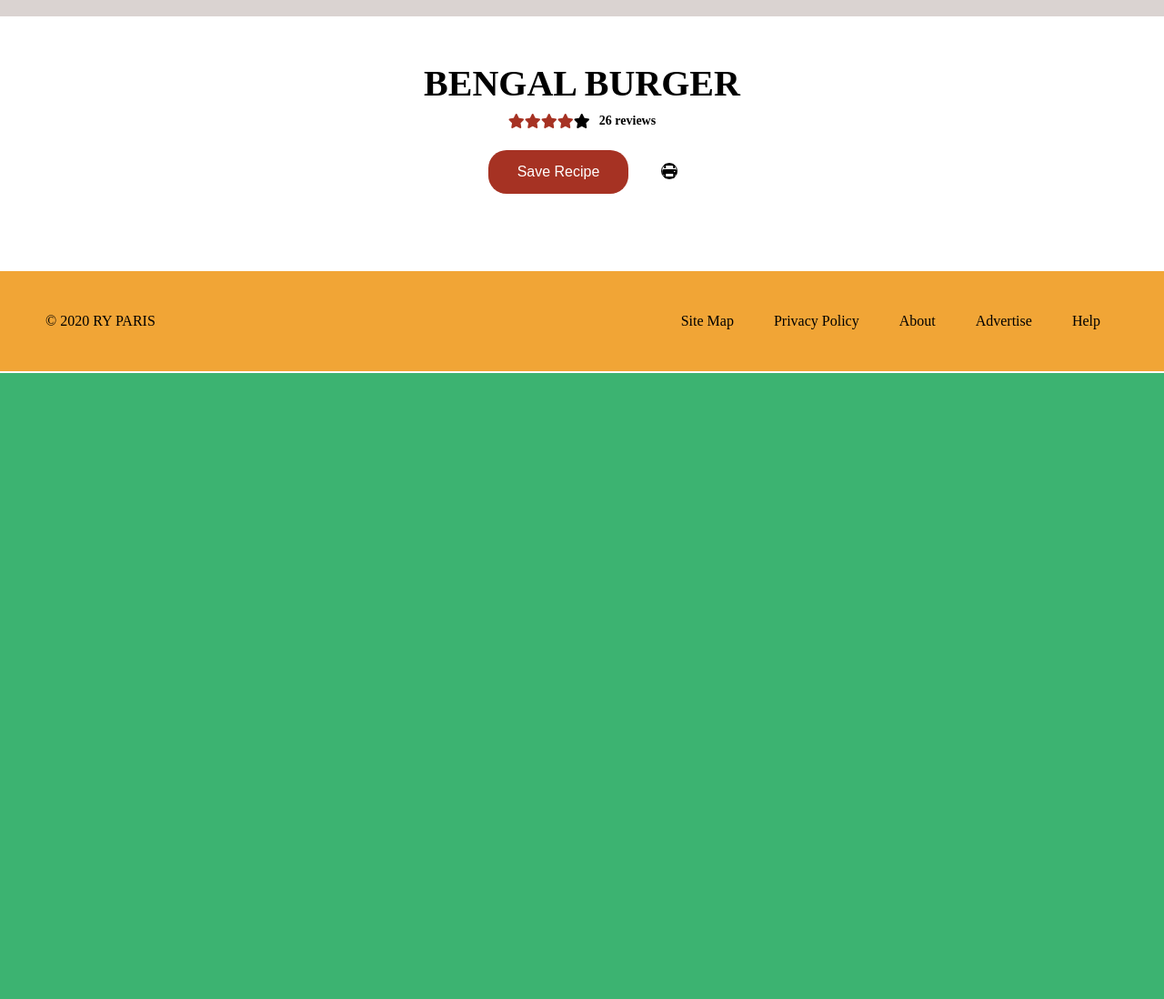
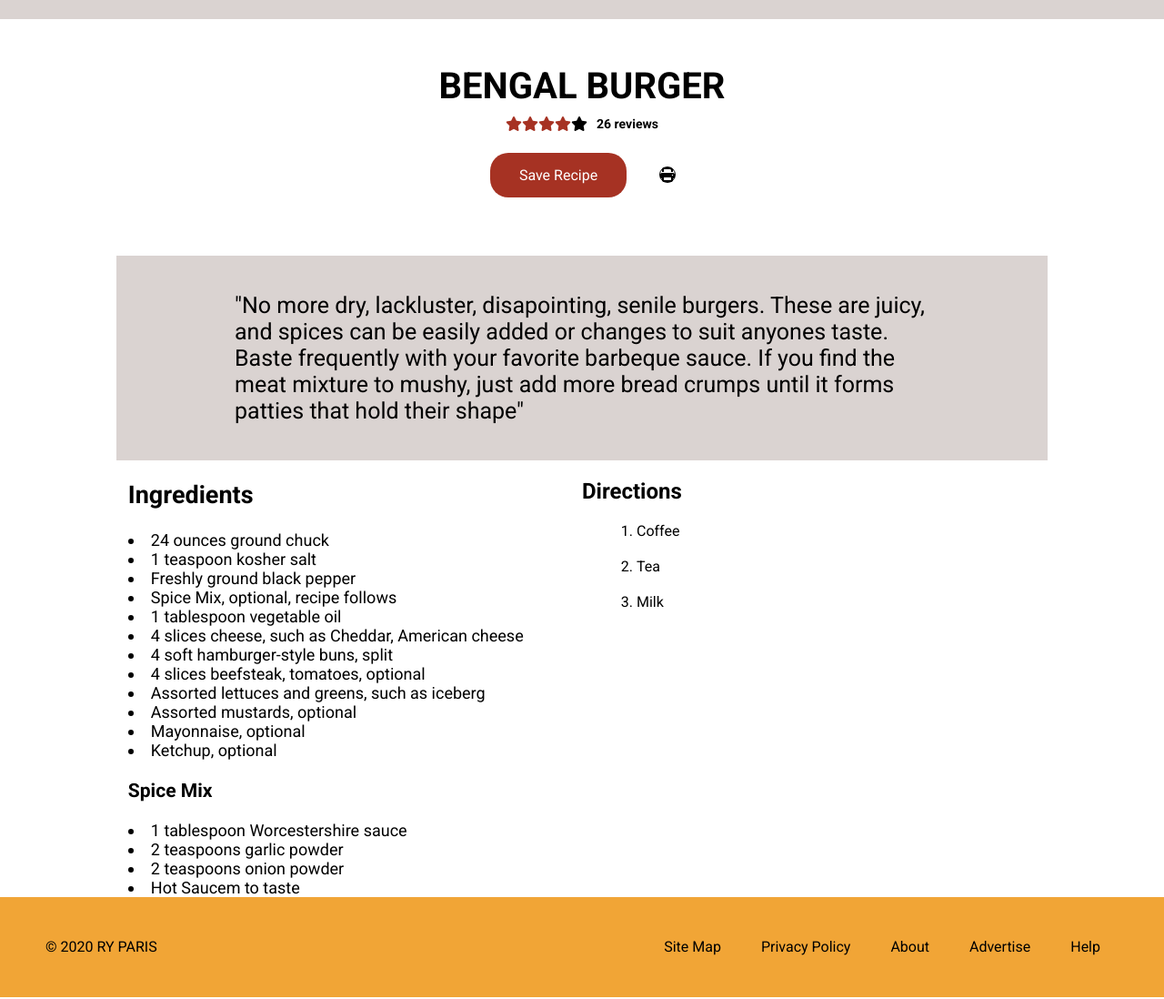
Before and after one commit to Acedavis9/paris-burger, a plain HTML site: page recipe.html in a window 1280 px wide. Shown: the part 820-1918 px from the top of the page at 91% size. Before the commit the page ends 1230 px from the top, so only its background shows below. Drawn offline with Linux system fonts and the light colour scheme.

Commit message:
main structure

```diff
--- a/css/style.css
+++ b/css/style.css
@@ -1,4 +1,7 @@
 
+* {
+    font-family: "Roboto", sans-serif;
+}
 .container {
     width:100%;
     height:auto;
@@ -36,6 +39,7 @@ ul li {
     background-image: url("../images/hero-image.jpg");
     background-color: aqua;
     position: relative;
+    background-size: cover;
 }
 .mainimage-recipe {
     height: 560px;
@@ -61,7 +65,7 @@ ul li {
     width: 100%;
     padding: 20px 0;
     color: black;
-    margin: 0; /* Ensure no extra margin */
+    margin: 0;
     position: relative;
 }
 .recipes {
@@ -73,13 +77,13 @@ ul li {
 }
 ul#recipe-img li {
     display: flex;
-    flex-direction: column; /* Stack children vertically */
-    align-items: center; /* Center horizontally */
-    justify-content: flex-end; /* Align h3 to the bottom */
-    margin: 20px; /* Space between items */
-    height: 240px; /* Set height for equal-sized containers */
-    width: 280px; /* Set width for equal-sized containers */
-    position: relative; /* Allow absolute positioning inside */
+    flex-direction: column;
+    align-items: center;
+    justify-content: flex-end;
+    margin: 20px;
+    height: 240px;
+    width: 280px;
+    position: relative;
 }
 
 .recipes img {
@@ -96,11 +100,11 @@ ul#recipe-img {
     margin: 0;
     text-align: center;
     background-color: white;
-    width: 100%; /* Full width of the container */
-    position: absolute; /* Position the heading absolutely at the bottom */
-    bottom: 0; /* Align to the bottom of the container */
+    width: 100%;
+    position: absolute;
+    bottom: 0;
     padding: 10px;
-    box-sizing: border-box; /* Include padding in width calculation */
+    box-sizing: border-box;
 }
 
 
@@ -180,16 +184,16 @@ display:flex;
     height: auto;
     background-color: white;
     display: flex;
-    justify-content: center; /* Center horizontally */
-    align-items: center; /* Center vertically */
-    flex-direction: column; /* Stack items vertically */
+    justify-content: center;
+    align-items: center;
+    flex-direction: column;
 }
 .burger {
     width: 100%;
-    height: 280px;
+    height: 260px;
     background-color: white;
-    justify-content: center; /* Center horizontally */
-    color:black; /* sfdsfdsfsdf */
+    justify-content: center;
+    color:black;
     text-align: center;
 }
 .burger h1 {
@@ -205,21 +209,21 @@ section {
     color:#a63223;
 }
 .stars-reviews {
-    display: flex; /* Arrange items in a horizontal row */
-    align-items: center; /* Align items vertically in the center */
-    justify-content: center; /* Center the content */
-    margin-top: 10px; /* Adds some space above the stars and reviews */
-    gap: 10px; /* Adds space between stars and review text */
+    display: flex;
+    align-items: center;
+    justify-content: center;
+    margin-top: 10px;
+    gap: 10px;
 }
 
 .stars {
-    display: flex; /* Ensure stars are in a row */
+    display: flex;
 }
 
 .reviews {
-    font-size: 14px; /* Adjust font size for reviews */
-    color: black; /* Set the color for the review text */
-    margin: 0; /* Remove default margin */
+    font-size: 14px;
+    color: black;
+    margin: 0;
 }
 button {
     border: none;
@@ -241,5 +245,45 @@ button {
     margin-left: 30px;
     border: solid black 1px;
     border-radius: 50%;
+}
+.quote {
+    background-color: rgb(218, 211, 209);
+    height: auto;
+    width: 80%;
+    display: flex; /* Enables Flexbox */
+    margin: 0 auto; /* Centers the div horizontally in its container */
 
 }
+.quote p {
+    margin:40px;
+    font-size: 25px;
+    font-style: bold;
+    margin-left: 130px;
+    margin-right: 130px;
+}
+.bengal-text {
+    background-color: white;
+    height: auto;
+    width: 78%;
+    display: flex; /* Enables Flexbox */
+    margin: 0 auto; /* Centers the div horizontally in its container */
+    color: black;
+}
+.ingredients {
+    width:50%;
+    height:auto;
+    font-size:18px;
+}
+.directions {
+    width:50%;
+    height:auto;
+}
+.directions ol li {
+    margin:20px;
+    font-size;
+}
+.roboto-regular {
+    font-family: "Roboto", sans-serif;
+    font-weight: 400;
+    font-style: normal;
+  }
--- a/recipe.html
+++ b/recipe.html
@@ -7,6 +7,9 @@
     <title>Document</title>
     <link rel="stylesheet" href="https://cdnjs.cloudflare.com/ajax/libs/font-awesome/4.7.0/css/font-awesome.min.css">
     <link rel="stylesheet" href="path/to/font-awesome/css/font-awesome.min.css">
+    <link rel="preconnect" href="https://fonts.googleapis.com">
+<link rel="preconnect" href="https://fonts.gstatic.com" crossorigin>
+<link href="https://fonts.googleapis.com/css2?family=Roboto:ital,wght@0,100;0,300;0,400;0,500;0,700;0,900;1,100;1,300;1,400;1,500;1,700;1,900&display=swap" rel="stylesheet">
 </head>
 <body>
     <div class="container">
@@ -65,6 +68,45 @@
                     </div>
                 </span>
             </div>
+            <div class="quote">
+                <p>"No more dry, lackluster, disapointing, senile burgers. These are juicy,
+                    and spices can be easily added or changes to suit anyones taste.
+                    Baste frequently with your favorite barbeque sauce. If you find the
+                    meat mixture to mushy, just add more bread crumps until it
+                    forms patties that hold their shape"
+                </p>
+            </div>
+            <div class="bengal-text">
+                <div class="ingredients">
+                    <h1>Ingredients</h1>
+                        <li>24 ounces ground chuck</li>
+                        <li>1 teaspoon kosher salt</li>
+                        <li>Freshly ground black pepper</li>
+                        <li>Spice Mix, optional, recipe follows</li>
+                        <li>1 tablespoon vegetable oil</li>
+                        <li>4 slices cheese, such as Cheddar, American cheese</li>
+                        <li>4 soft hamburger-style buns, split</li>
+                        <li>4 slices beefsteak, tomatoes, optional</li>
+                        <li>Assorted lettuces and greens, such as iceberg</li>
+                        <li>Assorted mustards, optional</li>
+                        <li>Mayonnaise, optional</li>
+                        <li>Ketchup, optional</li>
+                    <h3>Spice Mix</h3>
+                        <li>1 tablespoon Worcestershire sauce</li>
+                        <li>2 teaspoons garlic powder</li>
+                        <li>2 teaspoons onion powder</li>
+                        <li>Hot Saucem to taste</li>
+                </div>
+                <div class="directions">
+                    <h1>Directions</h1>
+                    <ol type="1">
+                        <li>Coffee</li>
+                        <li>Tea</li>
+                        <li>Milk</li>
+                      </ol>
+
+                </div>
+            </div>
         </section>
         <footer>
             <p>© 2020 RY PARIS</p>
```
Also changed, not shown: index.html (+4 -1 lines).
